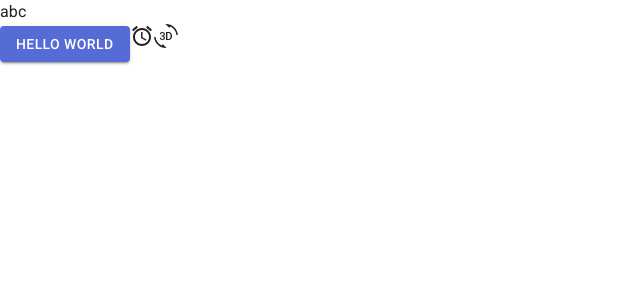
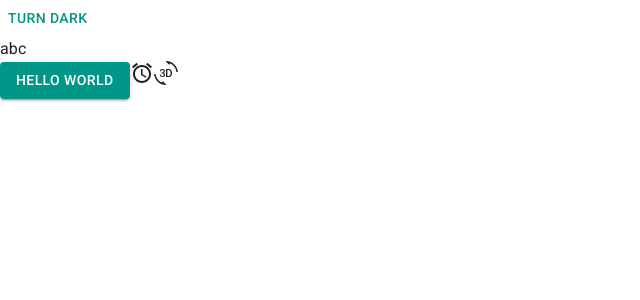
Before and after one commit to QuangHaDev2004/trello-web, a React (Vite) app: page / in a window 1280 px wide. Shown: the top 300 px of the page, without its empty margins (0-640 px from the left). Built offline with nearby package versions, Linux system fonts and the light colour scheme.

Commit message:
Dark Light P1

```diff
--- a/package.json
+++ b/package.json
@@ -12,8 +12,8 @@
   "dependencies": {
     "@emotion/react": "^11.14.0",
     "@emotion/styled": "^11.14.0",
-    "@mui/icons-material": "^6.3.1",
-    "@mui/material": "^6.3.1",
+    "@mui/icons-material": "^5.13.0",
+    "@mui/material": "^5.13.0",
     "react": "^18.3.1",
     "react-dom": "^18.3.1"
   },
--- a/src/App.jsx
+++ b/src/App.jsx
@@ -1,11 +1,27 @@
-import Button from '@mui/material/Button'
-import AccessAlarmIcon from '@mui/icons-material/AccessAlarm'
-import ThreeDRotation from '@mui/icons-material/ThreeDRotation'
+import Button from '@mui/material/Button';
+import AccessAlarmIcon from '@mui/icons-material/AccessAlarm';
+import ThreeDRotation from '@mui/icons-material/ThreeDRotation';
+import { useColorScheme } from '@mui/material/styles';
+
+function ModeToggle() {
+  const { mode, setMode } = useColorScheme();
+  return (
+    <Button
+      onClick={() => {
+        setMode(mode === 'light' ? 'dark' : 'light');
+      }}
+    >
+      {mode === 'light' ? 'Turn dark' : 'Turn light'}
+    </Button>
+  );
+}
 
 function App() {
 
   return (
     <>
+      <ModeToggle />
+      <br />
       <div>abc</div>
       <Button variant="contained">Hello world</Button>
       <AccessAlarmIcon />
--- a/src/theme.js
+++ b/src/theme.js
@@ -1,18 +1,21 @@
-import { createTheme } from '@mui/material/styles';
-import { red } from '@mui/material/colors';
+import { cyan, deepOrange, orange, teal } from '@mui/material/colors';
+import { experimental_extendTheme as extendTheme } from '@mui/material/styles';
 
-const theme = createTheme({
-    palette: {
-        primary: {
-            main: '#556cd6'
-        },
-        secondary: {
-            main: '#19857b'
-        },
-        error: {
-            main: red.A400
-        }
+const theme = extendTheme({
+  colorSchemes: {
+    light: {
+      palette: {
+        primary: teal,
+        secondary: deepOrange
+      }
+    },
+    dark: {
+      palette: {
+        primary: cyan,
+        secondary: orange
+      }
     }
-})
+  }
+});
 
 export default theme;
```
Also changed, not shown: src/main.jsx (+4 -3 lines).
